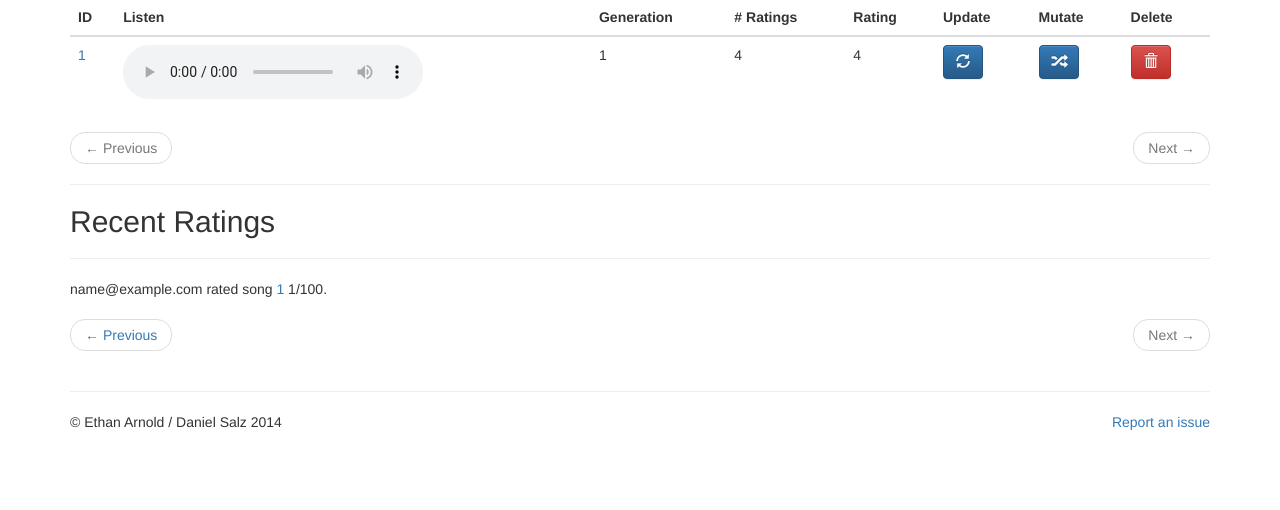
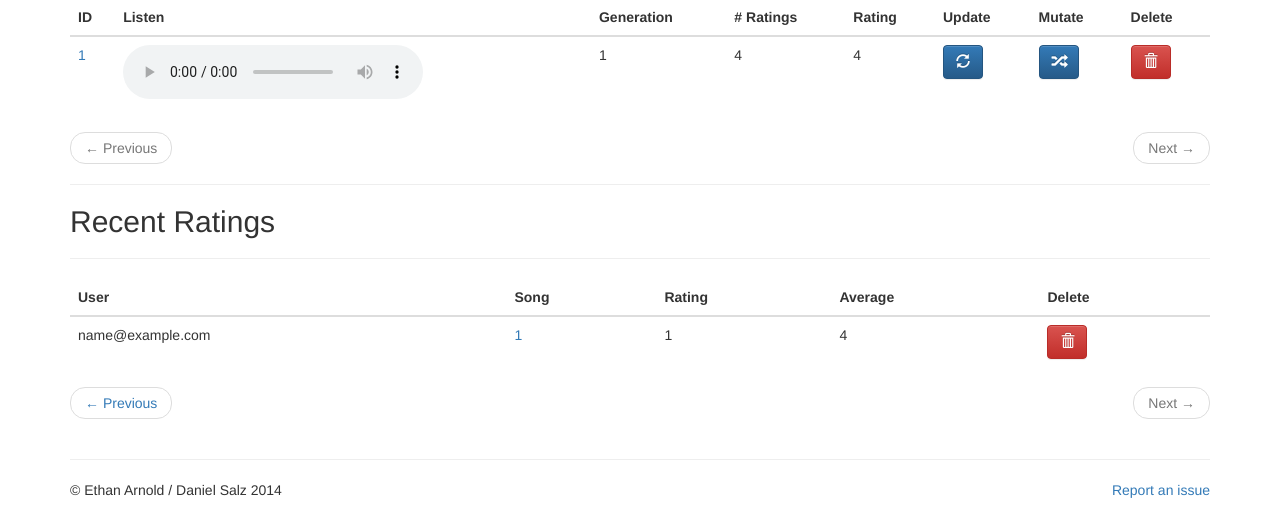
Before and after one commit to masonsbro/musicgen, a Django app: template template/admin.html in a window 1280 px wide. Shown: the part 391-901 px from the top of the page. Before the commit the page ends 821 px from the top, so only its background shows below. Run offline with Django 3.2, Linux system fonts and the light colour scheme; tables that the repository leaves empty hold one stand-in row (values such as "Sample post"); the template is opened without the code that fills it: values that come from a table or form of the project are taken from there, most other values are stand-ins (such as "Sample title", 1, 10 or a date in 2020); some libraries are stand-ins or nearby versions.

Commit message:
add extreme rating detection

```diff
--- a/musicgenapp/models.py
+++ b/musicgenapp/models.py
@@ -250,3 +250,7 @@ class Rating(models.Model):
 	song = models.ForeignKey('Song')
 	user = models.ForeignKey('MusicGenUser')
 	value = models.IntegerField()
+
+	def isExtreme(self):
+		# Is this rating more than 30 away from the song's average?
+		return self.value - self.song.avgRating > 30 or self.song.avgRating - self.value > 30
--- a/template/admin.html
+++ b/template/admin.html
@@ -82,11 +82,32 @@
 		<hr>
 		<h2>Recent Ratings</h2>
 		<hr>
-		{% for rating in ratings %}
-			<p>
-				{{ rating.user.email }} rated song <a href="/song/{{ song.pk }}/">{{ rating.song.pk }}</a> {{ rating.value }}/100.
-			</p>
-		{% endfor %}
+		<table class="table">
+			<thead>
+				<tr>
+					<th>User</th>
+					<th>Song</th>
+					<th>Rating</th>
+					<th>Average</th>
+					<th>Delete</th>
+				</tr>
+			</thead>
+			<tbody>
+				{% for rating in ratings %}
+					<tr {% if rating.isExtreme %}class="danger"{% endif %}>
+						<td>{{ rating.user.email }}</td>
+						<td><a href="/song/{{ rating.song.pk }}/">{{ rating.song.pk }}</a></td>
+						<td>{{ rating.value }}</td>
+						<td>{{ rating.song.avgRating }}</td>
+						<td>
+							<a href="/delR/{{ rating.pk }}/" class="btn btn-danger">
+								<span class="glyphicon glyphicon-trash"></span>
+							</a>
+						</td>
+					</tr>
+				{% endfor %}
+			</tbody>
+		</table>
 		<ul class="pager">
 			{% if prevRating %}
 				<li class="previous"><a href="/admind/{{ songPage }}/{{ prevRatingPage }}/">&larr; Previous</a></li>
```
